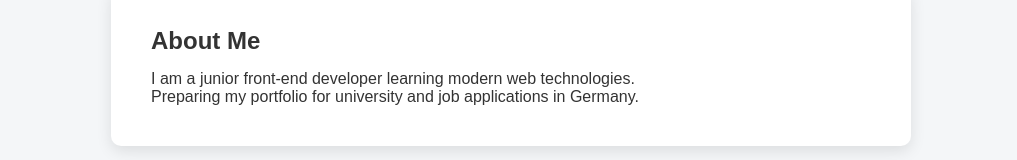
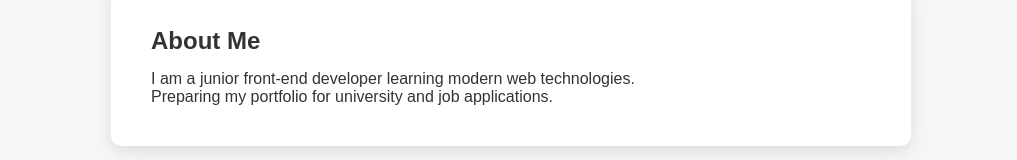
Before and after one commit to doosti-nsm/test, a plain HTML site: page index.html in a window 1280 px wide. Shown: the part 316-476 px from the top of the page, without its empty margins (129-1146 px from the left). Drawn offline with Linux system fonts and the light colour scheme.

Commit message:
Update index.html

```diff
--- a/index.html
+++ b/index.html
@@ -41,7 +41,7 @@
   <section class="about" id="about">
     <h2>About Me</h2>
     <p>I am a junior front-end developer learning modern web technologies.<br>
-    Preparing my portfolio for university and job applications in Germany.</p>
+    Preparing my portfolio for university and job applications.</p>
   </section>
 
   <section class="skills" id="skills">
```
